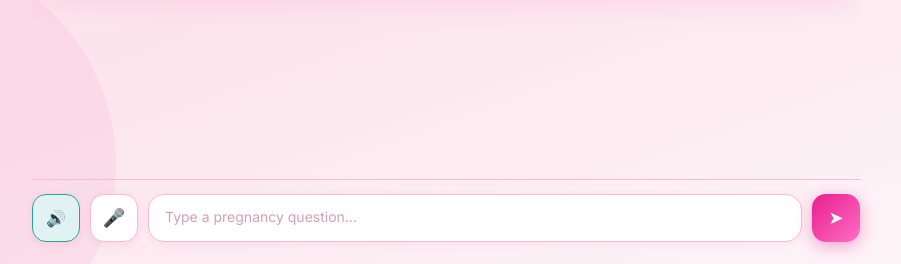
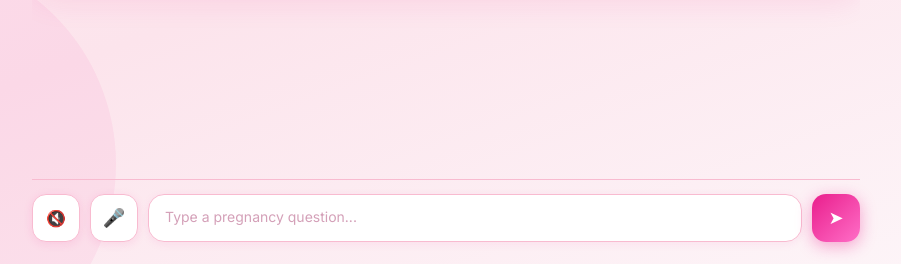
Before and after one commit to khushveen23/Pregnancy_Care_Assistant, a Flask app: page / in a window 1280 px wide. Shown: the part 536-800 px from the top of the page, without its empty margins (194-1095 px from the left). Run offline with Flask 3, Linux system fonts and the light colour scheme.

Commit message:
Disable TTS auto-play by default

```diff
--- a/templates/index.html
+++ b/templates/index.html
@@ -272,7 +272,7 @@
 
   <!-- Input bar -->
   <div class="input-bar">
-    <button id="ttsToggle" class="icon-btn active" title="Toggle voice output" onclick="toggleTTS()">🔊</button>
+    <button id="ttsToggle" class="icon-btn" title="Toggle voice output" onclick="toggleTTS()">🔇</button>
     <button id="micBtn"    class="icon-btn"        title="Click to record voice" onclick="toggleMic()">🎤</button>
     <textarea id="question" rows="1" placeholder="Type a pregnancy question..." onkeydown="handleKey(event)" oninput="autoResize(this)"></textarea>
     <button id="sendBtn" class="icon-btn" title="Send" onclick="sendQuestion()">➤</button>
@@ -281,7 +281,7 @@
 </div>
 
 <script>
-  let ttsEnabled    = true;
+  let ttsEnabled    = false;
   let mediaRecorder = null;
   let audioChunks   = [];
   let isRecording   = false;
```
